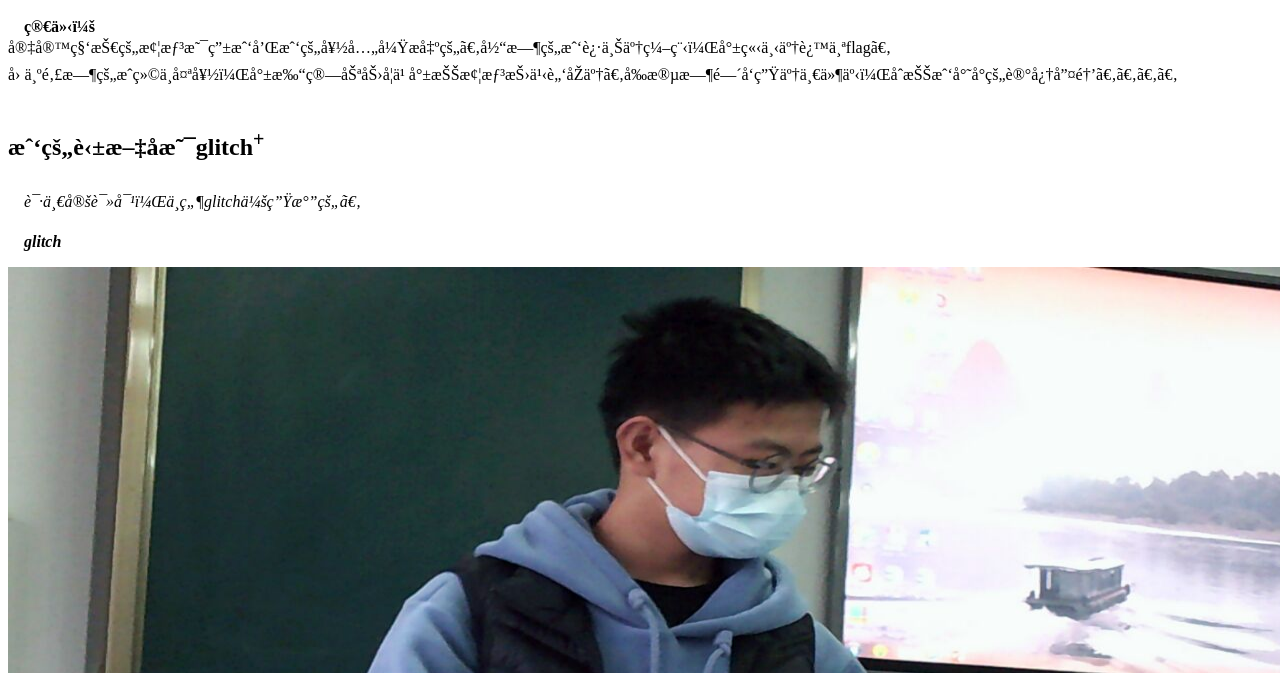
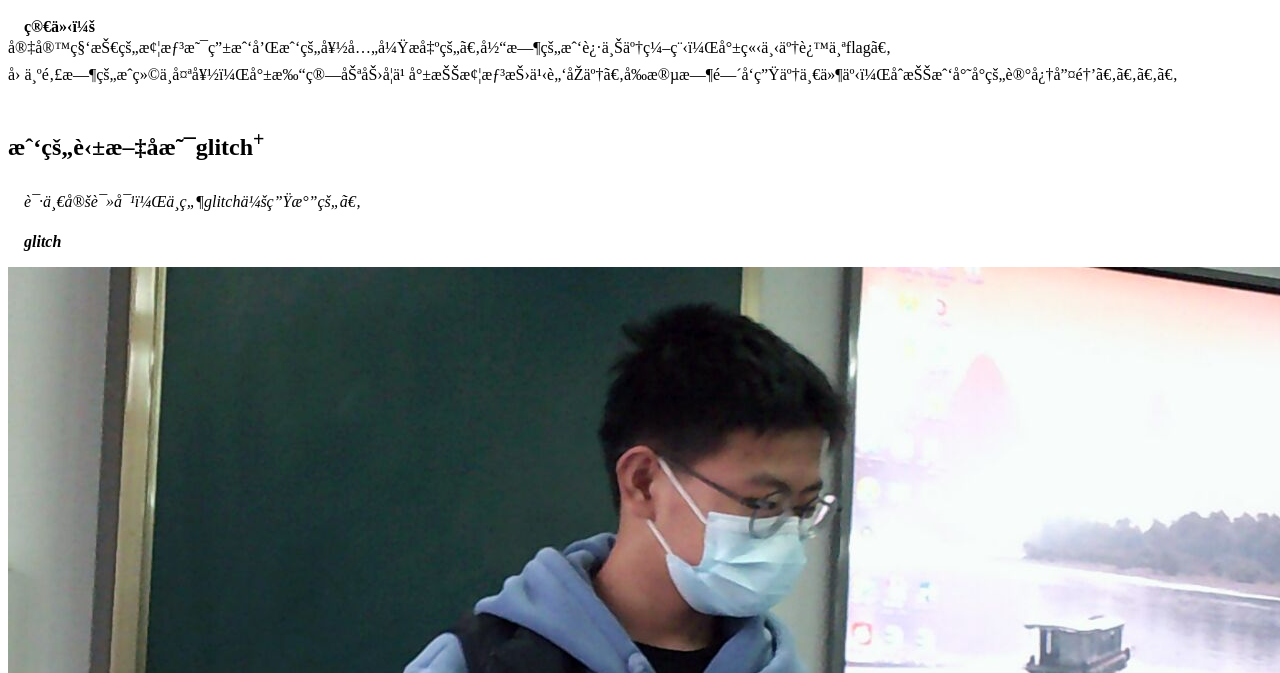
Before and after one commit to CosmicTechnology/CosmicTechnology.github.io, a plain HTML site: page index.htm in a window 1280 px wide. Shown: the part 127-800 px from the top of the page. Drawn offline with Linux system fonts and the light colour scheme.

Commit message:
Update index.htm

```diff
--- a/index.htm
+++ b/index.htm
@@ -20,7 +20,7 @@ p {text-indent: 1em;}
     <h2>我的英文名是glitch<sup>+</sup></h2>
     <p><em>请一定读对，不然glitch会生气的。</em></p>
     <p><strong><i>glitch</i></strong></p>
-    <img src="/img/developer.jpg" width="1280" height="800" controls/>
+    <img src="/img/developer.jpg" width="1280" height="960" controls/>
     <hr>
     <a /href="https://www.cosmicit.eu.org">官方网址，使用的cloudflare解析，被墙了。</a>
 
```
